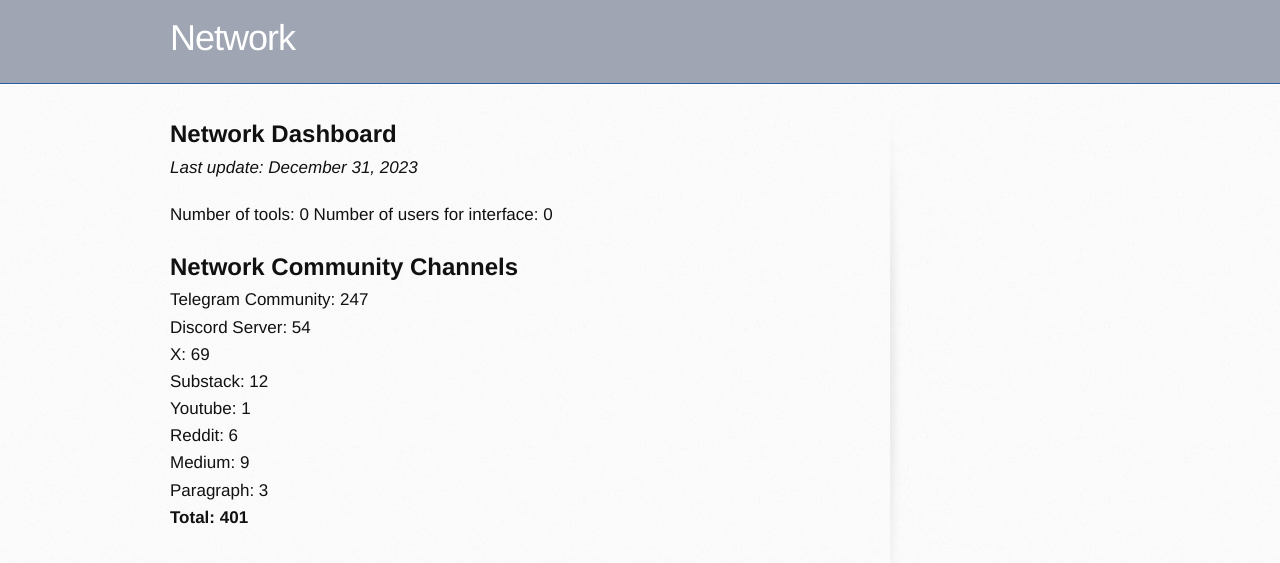
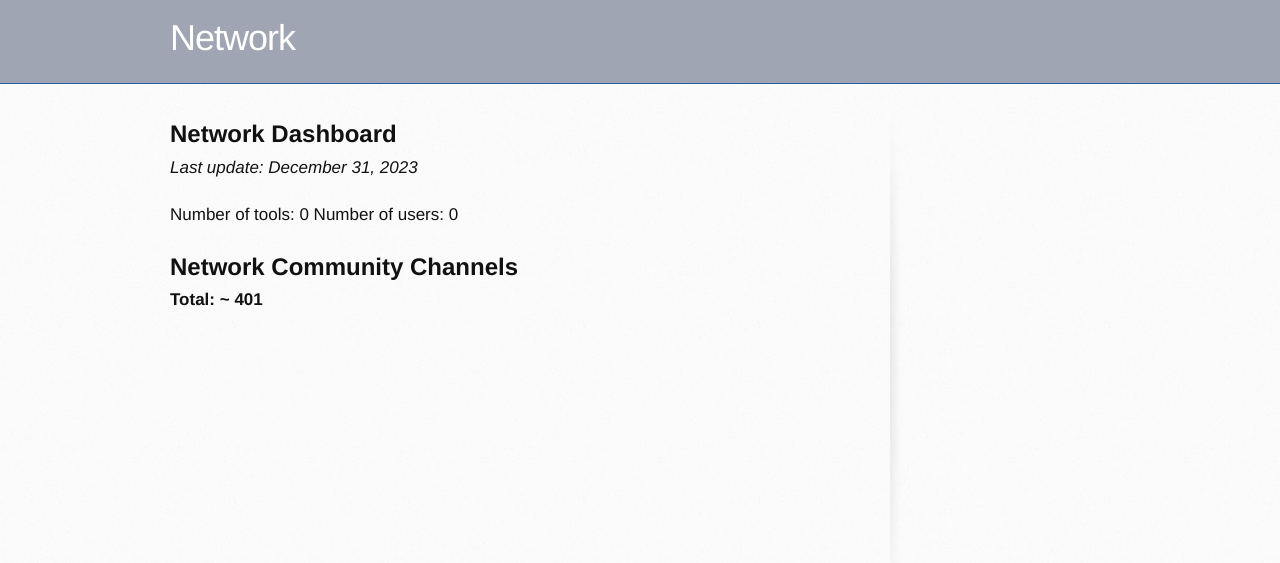
Before and after one commit to networkf/network.github.io, a Jekyll site: the page built from dashboard.md, in a window 1280 px wide. Shown: the top 563 px of the page. Built offline with Jekyll 4.4.1, drawn with Linux system fonts in a browser that asks for light colours; some web fonts are replaced; our own code applies the rules of GitHub Pages for plain Markdown files; the repository's description, which GitHub fills in, is left out.

Commit message:
Update dashboard.md

```diff
--- a/dashboard.md
+++ b/dashboard.md
@@ -12,24 +12,8 @@ _Last update: December 31, 2023_
 <br>
 
 Number of tools: 0
-Number of users for interface: 0
+Number of users: 0
 
 <b><font size="5">Network Community Channels</font></b>
 <br>
-Telegram Community: 247
-<br>
-Discord Server:	54
-<br>
-X: 69
-<br>
-Substack: 12
-<br>
-Youtube: 1
-<br>
-Reddit: 6
-<br>
-Medium: 9
-<br>
-Paragraph: 3
-<br>
-<b>Total: 401 </b>
+<b>Total: ~ 401 </b>
```
